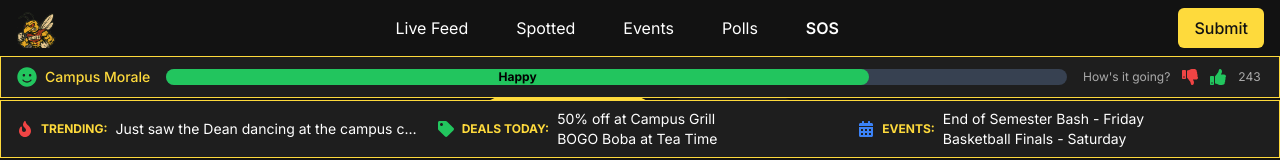
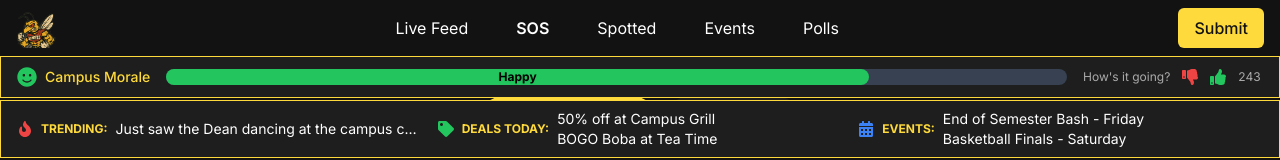
Before and after one commit to Kingobi90/undergroundHub, a Next.js app: page / in a window 1280 px wide. Shown: the top 160 px of the page. Built offline with nearby package versions, Linux system fonts and the light colour scheme.

Commit message:
Move SOS button next to Live Feed in navigation menu

```diff
--- a/src/components/Header.tsx
+++ b/src/components/Header.tsx
@@ -32,10 +32,10 @@ const Header: React.FC = () => {
         {/* Desktop Navigation */}
         <nav className="hidden md:flex items-center space-x-6">
           <Link href="/feed" className="nav-link">Live Feed</Link>
+          <Link href="/sos" className="nav-link text-accent font-semibold">SOS</Link>
           <Link href="/spotted" className="nav-link">Spotted</Link>
           <Link href="/events" className="nav-link">Events</Link>
           <Link href="/polls" className="nav-link">Polls</Link>
-          <Link href="/sos" className="nav-link text-accent font-semibold">SOS</Link>
         </nav>
 
         {/* Submit Button */}
@@ -55,10 +55,10 @@ const Header: React.FC = () => {
         <div className="md:hidden bg-primary-bg border-b border-accent-50">
           <div className="container mx-auto px-4 py-4 flex flex-col space-y-4">
             <Link href="/feed" className="nav-link block py-2">Live Feed</Link>
+            <Link href="/sos" className="nav-link block py-2 text-accent font-semibold">SOS</Link>
             <Link href="/spotted" className="nav-link block py-2">Spotted</Link>
             <Link href="/events" className="nav-link block py-2">Events</Link>
             <Link href="/polls" className="nav-link block py-2">Polls</Link>
-            <Link href="/sos" className="nav-link block py-2 text-accent font-semibold">SOS</Link>
             <button className="btn btn-primary w-full mt-4">Submit</button>
           </div>
         </div>
```
